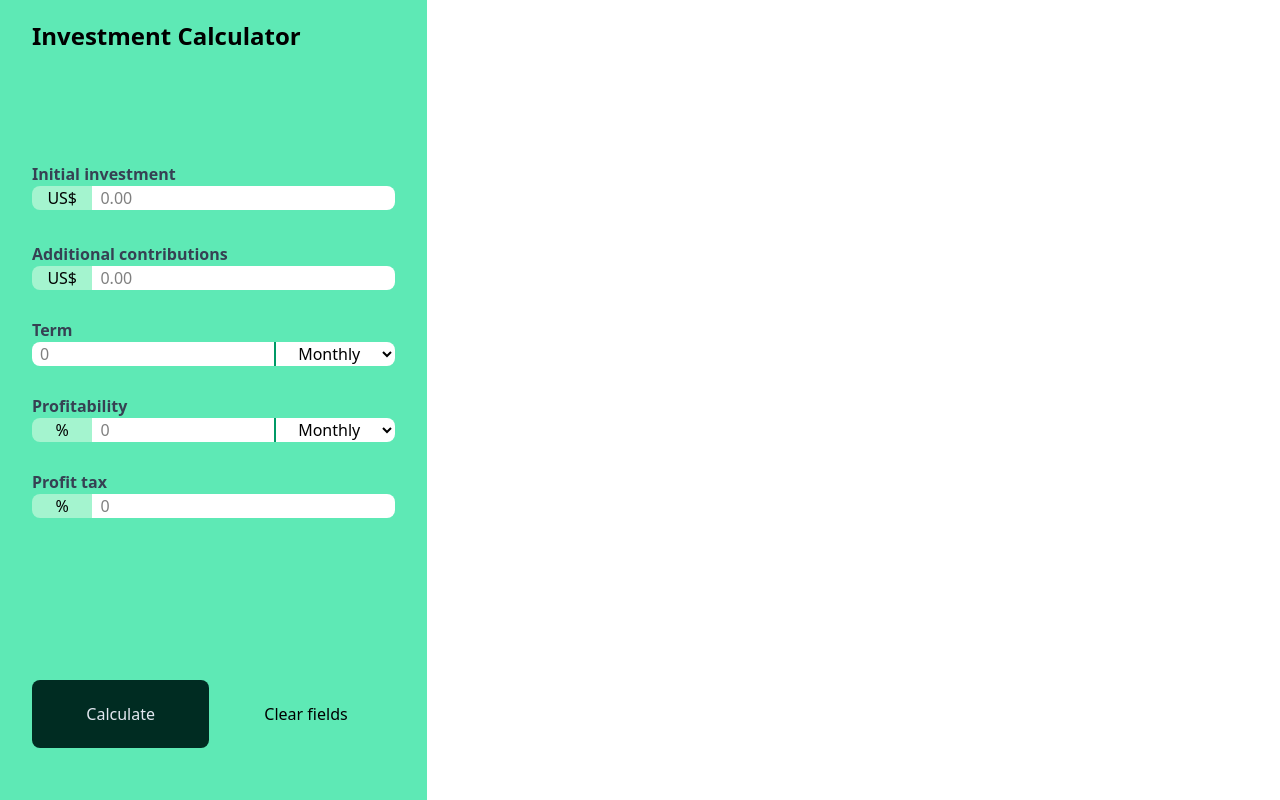
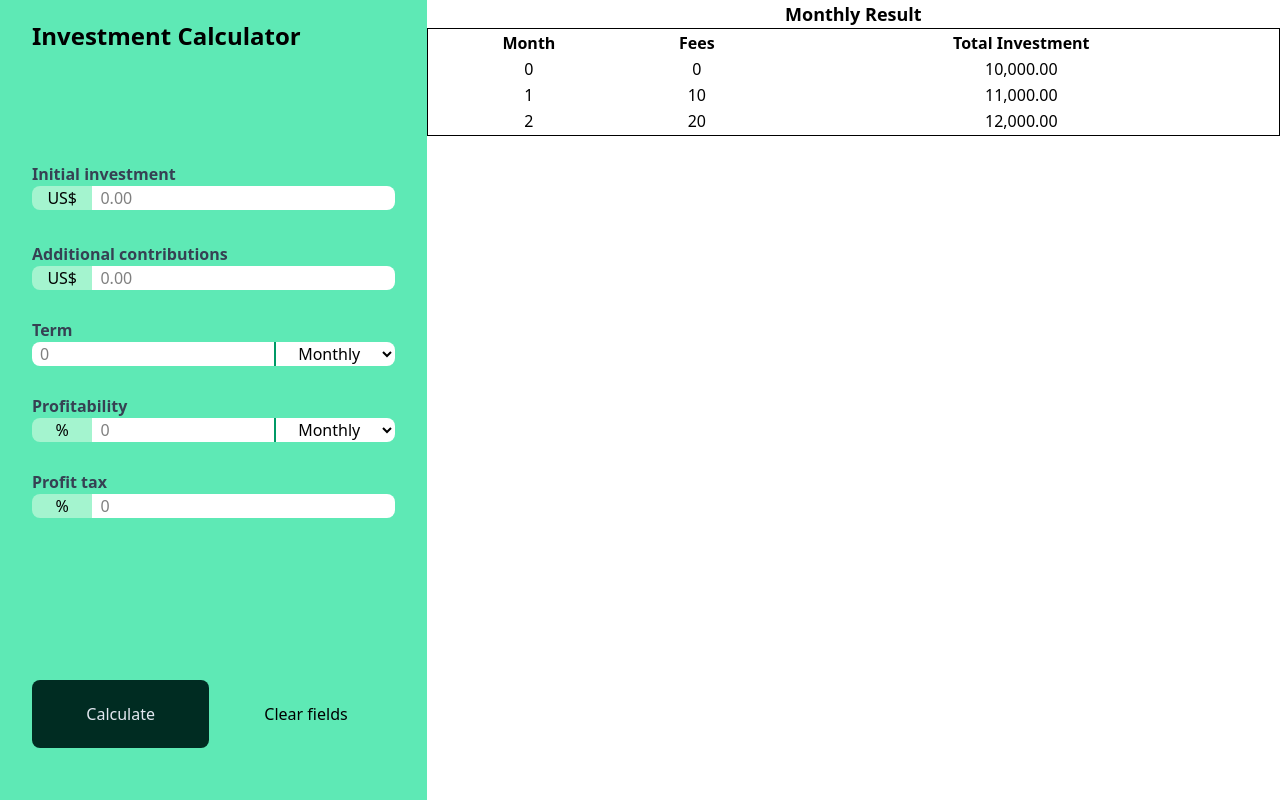
Before and after one commit to rochabaracho/project-investment-calculator, a website built with Vite: page index.html in a window 1280 px wide. Built offline with nearby package versions, Linux system fonts and the light colour scheme.

Commit message:
structure and style of the table

```diff
--- a/index.html
+++ b/index.html
@@ -169,6 +169,33 @@
           <canvas id="progression"></canvas>
         </div>
       </section> -->
+      <section id="table-container" class="h-full">
+        <p class="font-bold text-lg text-center">Monthly Result</p>
+        <table class="w-full max-h-full border border-separate">
+          <thead>
+            <th>Month</th>
+            <th>Fees</th>
+            <th>Total Investment</th>
+          </thead>
+          <tbody>
+            <tr>
+              <td class="text-center">0</td>
+              <td class="text-center">0</td>
+              <td class="text-center">10,000.00</td>
+            </tr>
+            <tr>
+              <td class="text-center">1</td>
+              <td class="text-center">10</td>
+              <td class="text-center">11,000.00</td>
+            </tr>
+            <tr>
+              <td class="text-center">2</td>
+              <td class="text-center">20</td>
+              <td class="text-center">12,000.00</td>
+            </tr>
+          </tbody>
+        </table>
+      </section>
     </main>
     <script type="module" src="./main.js"></script>
   </body>
```
